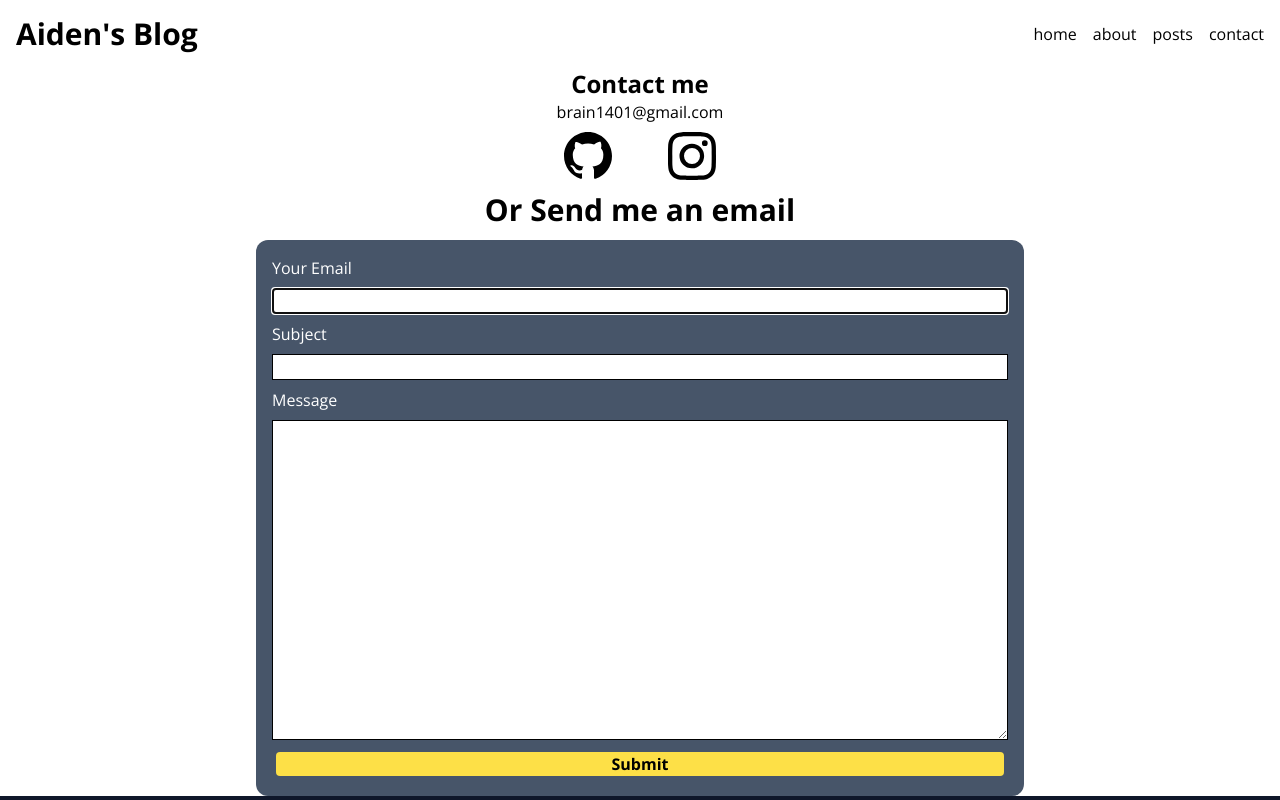
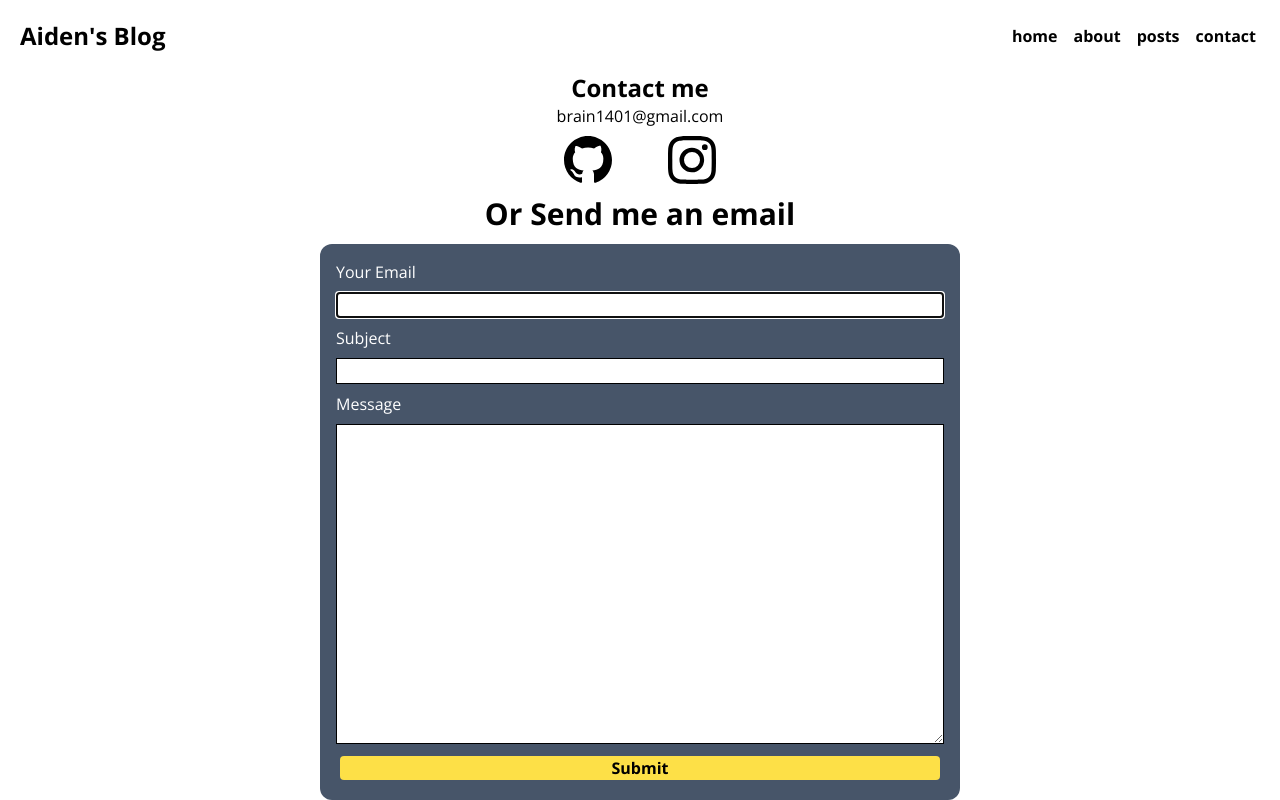
Before and after one commit to brain1401/test-my-blog-project, a Next.js app: page /contact in a window 1280 px wide. Built offline with nearby package versions, Linux system fonts and the light colour scheme.

Commit message:
nav_bar 반응형 구현

```diff
--- a/next.config.js
+++ b/next.config.js
@@ -10,6 +10,9 @@ const nextConfig = {
       },
     ],
   },
+  // experimental: {
+  //   serverActions: true,
+  // },
 };
 
 module.exports = nextConfig;
--- a/package.json
+++ b/package.json
@@ -20,11 +20,13 @@
     "next": "^13.4.4",
     "nodemailer": "^6.9.3",
     "postcss": "8.4.24",
+    "query-string": "^8.1.0",
     "react": "^18.2.0",
     "react-dom": "18.2.0",
     "react-icons": "^4.9.0",
     "react-markdown": "^8.0.7",
     "react-multi-carousel": "^2.8.4",
+    "react-responsive": "^9.0.2",
     "react-syntax-highlighter": "^15.5.0",
     "remark-gfm": "^3.0.1",
     "sharp": "^0.32.1",
--- a/src/app/api/notilab/[slug]/route.ts
+++ b/src/app/api/notilab/[slug]/route.ts
@@ -1,7 +1,8 @@
+import queryString from "query-string";
 type RequestType = {
   header: { isSuccess: boolean };
   data: {
-    results: {messageid:string};
+    results: { messageid: string };
     canonicalRegistrationTokenCount: number;
     failureCount: number;
     successCount: number;
@@ -13,15 +14,14 @@ export async function GET(
   request: Request,
   { params: { slug } }: { params: { slug: string } }
 ) {
-  const [title, content] = slug.split("-");
+  try {
+    const parsed = queryString.parse(slug);
+    const url = `https://asia-northeast3-noti-lab-production.cloudfunctions.net/api/notification/v1/notification?nickname=Aiden&title=${parsed.title}&body=${parsed.content}&secretKey=${process.env.NOTILAB_KEY}`;
 
-  try {
-    await fetch(
-      `https://asia-northeast3-noti-lab-production.cloudfunctions.net/api/notification/v1/notification?nickname=Aiden&title=${title}&body=${content}&secretKey=${process.env.NOTILAB_KEY}`,
-      { cache: "no-store"}
-    );
+    await fetch(url, { cache: "no-store" });
 
-
+    console.log(request.url);
+    console.log(parsed);
   } catch (error) {
     console.log(error);
   }
--- a/src/components/EmailForm.tsx
+++ b/src/components/EmailForm.tsx
@@ -2,7 +2,7 @@
 import { sendContactEmail } from "@/service/sendEmail";
 import { useState, ChangeEvent, FormEvent, use } from "react";
 import Banner, {BannerData} from "./Banner";
-import { sendNonify } from "@/service/notilab";
+import { notilab } from "@/service/notilab";
 
 
 type Data = {
@@ -57,7 +57,7 @@ export default function EmailForm() {
     <>
       {banner && <Banner banner={banner} />}
       <form
-        className=" mx-auto flex h-fit w-3/5 flex-col rounded-xl bg-slate-600 p-2"
+        className=" mx-auto flex h-fit w-11/12 flex-col rounded-xl bg-slate-600 p-2 md:w-2/4"
         onSubmit={onSubmit}
       >
         <label htmlFor="from" className={TITLE_STYLE}>
@@ -96,7 +96,11 @@ export default function EmailForm() {
           value={datas.message}
           required
         />
-        <button className="m-3 rounded bg-yellow-300 font-bold">Submit</button>
+        <button
+          className="m-3 rounded bg-yellow-300 font-bold"
+        >
+          Submit
+        </button>
       </form>
     </>
   );
--- a/src/components/FilterablePosts.tsx
+++ b/src/components/FilterablePosts.tsx
@@ -4,6 +4,7 @@ import { Post } from "@/service/post";
 import { useState } from "react";
 import PostGrid from "./PostGrid";
 import Categories from "./Categories";
+
 
 type Props = {
   posts: Post[];
--- a/src/components/Header.tsx
+++ b/src/components/Header.tsx
@@ -1,16 +1,50 @@
+"use client";
+import { useEffect, useState } from "react";
 import Link from "next/link";
+import { AiOutlineMenu } from "react-icons/ai";
+import { useMediaQuery } from "react-responsive";
+import Nav_menu from "./Nav_menu";
 
 export default function Header() {
+  const isDesktop: boolean = useMediaQuery({
+    query: "(min-width:1024px)",
+  });
+  const isTablet: boolean = useMediaQuery({
+    query: "(min-width:768px) and (max-width:1023px)",
+  });
+  const isMobile: boolean = useMediaQuery({
+    query: "(max-width:767px)",
+  });
+
+  const [showMenu, setShowmenu] = useState<boolean>(false);
+
+  useEffect(() => {
+    console.log("showMenu : " + showMenu);
+    console.log("isMobile : ", isMobile);
+  }, [showMenu, isMobile]);
+
   return (
-    <header className="flex justify-between items-center p-4">
-      <Link href="/">
-        <h1 className="text-3xl font-bold">{"Aiden's Blog"}</h1>
-      </Link>
-      <nav className="flex gap-4">
-        <Link href='/'>home</Link>
-        <Link href='/about'>about</Link>
-        <Link href='/posts'>posts</Link>
-        <Link href='/contact'>contact</Link>
+    <header className="p-4">
+      <nav>
+        <div className="flex w-full flex-col md:flex-row md:justify-between md:gap-0 ">
+          <div className="flex justify-between md:block">
+            <Link href="/">
+              <h1 className="m-1 text-2xl font-bold">{"Aiden's Blog"}</h1>
+            </Link>
+            <AiOutlineMenu
+              className="flex items-center justify-center text-4xl hover:cursor-pointer md:hidden"
+              onClick={() => setShowmenu(!showMenu)}
+            />
+          </div>
+
+          {!isMobile ? (
+            <Nav_menu setShowmenu={setShowmenu} />
+          ) : showMenu ? (
+            <Nav_menu setShowmenu={setShowmenu} />
+          ) : (
+            ""
+          )}
+        </div>
       </nav>
     </header>
   );
--- /dev/null
+++ b/src/components/Nav_menu.tsx
@@ -0,0 +1,44 @@
+import Link from "next/link";
+import { SetStateAction } from "react";
+
+const LINK_STYLE =
+  "bg-gray-400 p-2 border text-center font-bold md:bg-white md:border-none md:pd-0 md:justify-end";
+
+export default function Nav_menu({
+  setShowmenu,
+}: {
+  setShowmenu: (value: SetStateAction<boolean>) => void;
+}) {
+  return (
+    <div className={`flex flex-col md:flex-row`}>
+      <Link
+        className={LINK_STYLE}
+        href="/"
+        onClick={() => setShowmenu((prev) => !prev)}
+      >
+        home
+      </Link>
+      <Link
+        className={LINK_STYLE}
+        onClick={() => setShowmenu((prev) => !prev)}
+        href={"/about"}
+      >
+        about
+      </Link>
+      <Link
+        className={LINK_STYLE}
+        onClick={() => setShowmenu((prev) => !prev)}
+        href="/posts"
+      >
+        posts
+      </Link>
+      <Link
+        className={LINK_STYLE}
+        onClick={() => setShowmenu((prev) => !prev)}
+        href="/contact"
+      >
+        contact
+      </Link>
+    </div>
+  );
+}
```
Also changed, not shown: src/service/notilab.ts (+12 -5 lines), 1 other file (tests, documents, lock files or other folders).
